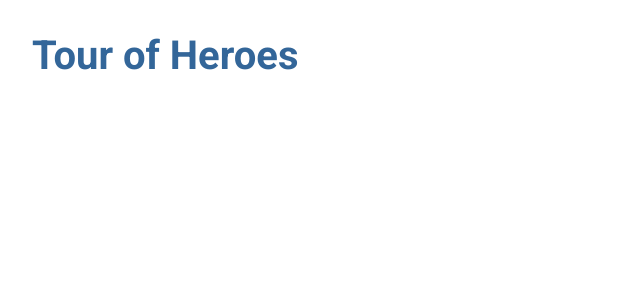
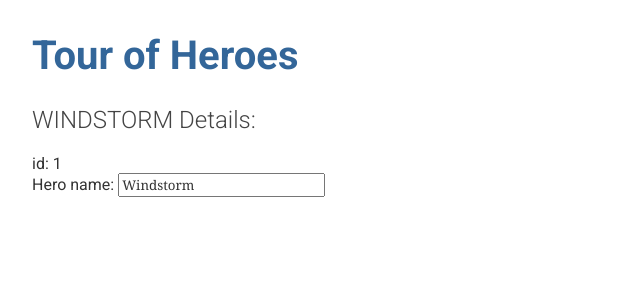
Before and after one commit to vladjl3/angular-tour-of-heroes, an Angular app: page / in a window 1280 px wide. Shown: the top 300 px of the page, without its empty margins (0-640 px from the left). Built offline with nearby package versions, Linux system fonts and the light colour scheme.

Commit message:
Finished 1/6: The Hero Editor

```diff
--- a/src/app/app.component.html
+++ b/src/app/app.component.html
@@ -1 +1,2 @@
 <h1>{{title}}</h1>
+<app-heroes></app-heroes>
--- a/src/app/app.module.ts
+++ b/src/app/app.module.ts
@@ -1,5 +1,6 @@
 import { NgModule } from '@angular/core';
 import { BrowserModule } from '@angular/platform-browser';
+import { FormsModule } from '@angular/forms';
 
 import { AppRoutingModule } from './app-routing.module';
 import { AppComponent } from './app.component';
@@ -12,7 +13,8 @@ import { HeroesComponent } from './heroes/heroes.component';
   ],
   imports: [
     BrowserModule,
-    AppRoutingModule
+    AppRoutingModule,
+    FormsModule
   ],
   providers: [],
   bootstrap: [AppComponent]
--- /dev/null
+++ b/src/app/hero.ts
@@ -0,0 +1,4 @@
+export interface Hero {
+    id: number;
+    name: string;
+}
--- a/src/app/heroes/heroes.component.html
+++ b/src/app/heroes/heroes.component.html
@@ -1 +1,7 @@
-<p>heroes works!</p>
+<h2>{{ hero.name | uppercase }} Details:</h2>
+
+<div><span>id: </span>{{ hero.id }}</div>
+<div>
+    <label for="name-field">Hero name: </label>
+    <input type="text" id="name-field" placeholder="name" [(ngModel)]="hero.name">
+</div>
--- a/src/app/heroes/heroes.component.ts
+++ b/src/app/heroes/heroes.component.ts
@@ -1,4 +1,5 @@
 import { Component, OnInit } from '@angular/core';
+import { Hero } from '../hero';
 
 @Component({
   selector: 'app-heroes',
@@ -7,6 +8,11 @@ import { Component, OnInit } from '@angular/core';
 })
 export class HeroesComponent implements OnInit {
 
+  hero: Hero = {
+    id: 1,
+    name: 'Windstorm'
+  }
+
   constructor() { }
 
   ngOnInit(): void {
```
